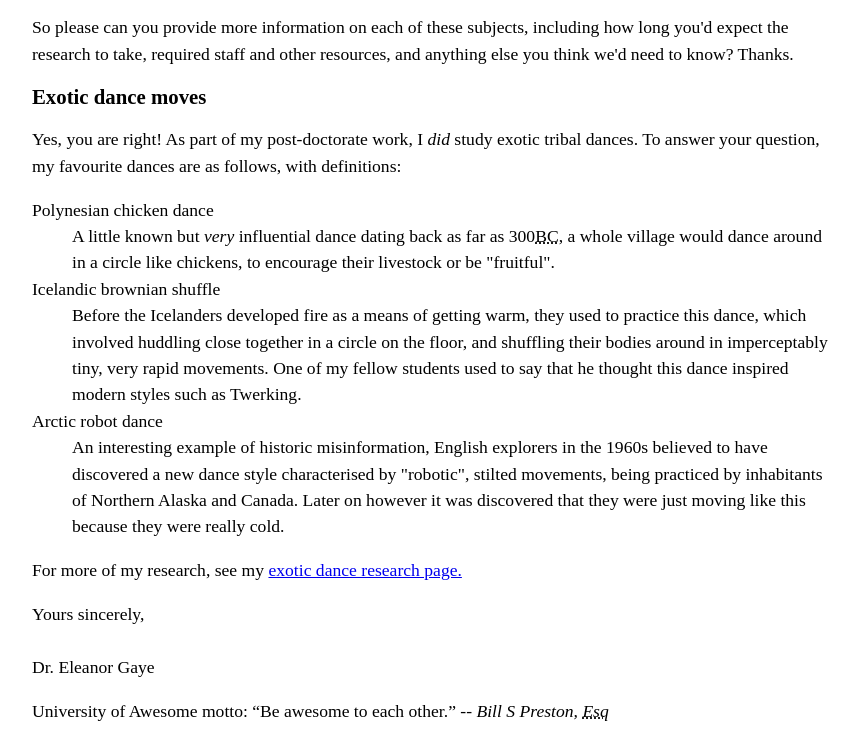
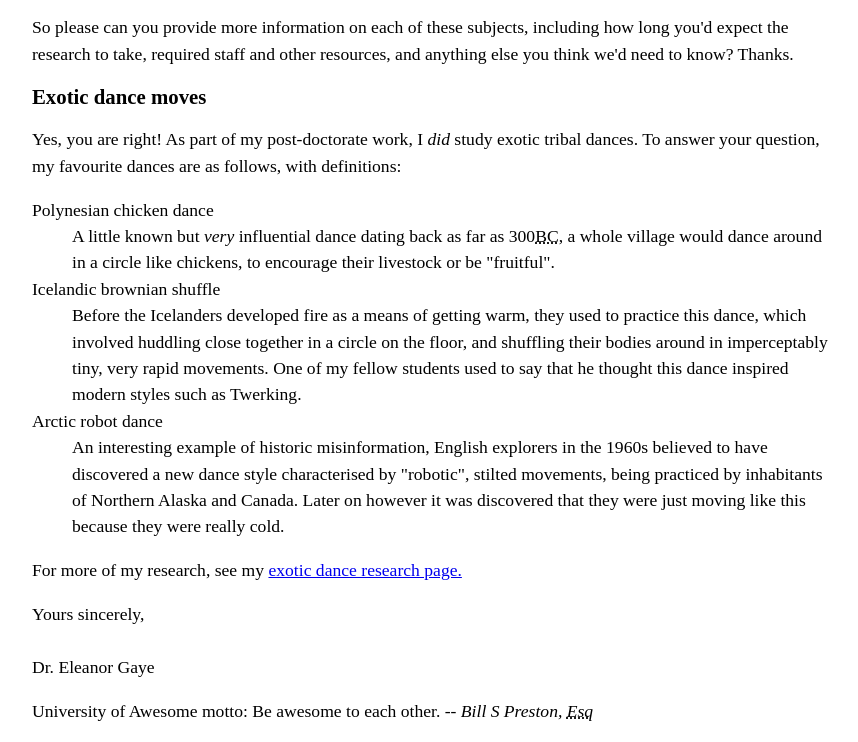
Before and after one commit to kaito2136/webp-excercise2, a plain HTML site: page index.html in a window 1280 px wide. Shown: the part 1170-1912 px from the top of the page, without its empty margins (208-1066 px from the left). Drawn offline with Linux system fonts and the light colour scheme.

Commit message:
Update index.html

```diff
--- a/index.html
+++ b/index.html
@@ -101,7 +101,7 @@
     <p>Yours sincerely,<br/><br/>
     Dr. Eleanor Gaye</p>
 
-    <p>University of Awesome motto: <q cite="Bill S Preston,Esq">Be awesome to each other.</q>
+    <p>University of Awesome motto: <qcite="Bill S Preston,Esq">Be awesome to each other.</q>
     -- <cite>Bill S Preston, <abbr title="Esquire">Esq</abbr></cite></p>
 
   </body>
```
